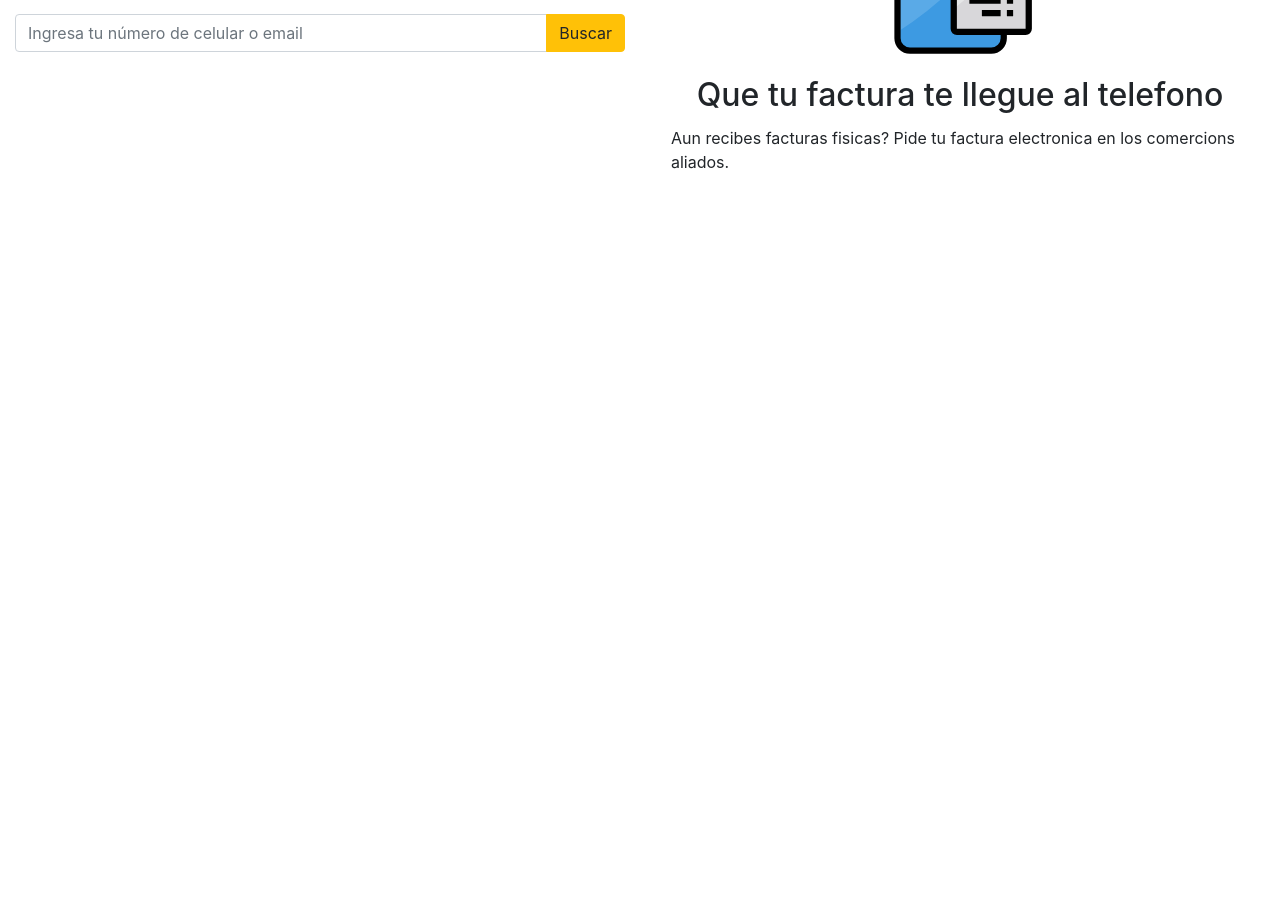
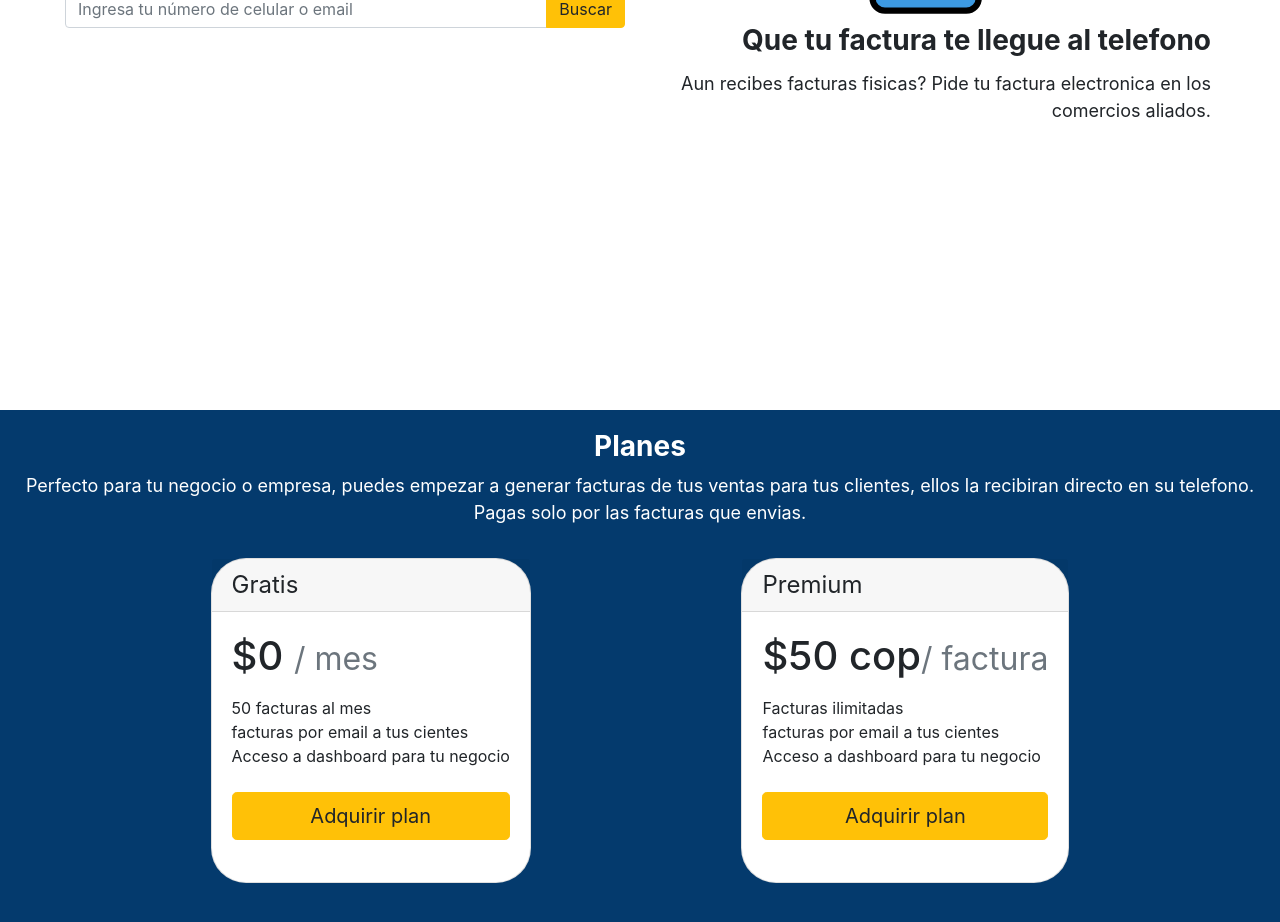
Before and after one commit to Facturala/frontend-app, a React (Create React App) app: page / in a window 1280 px wide. Shown: the part 320-1242 px from the top of the page. Before the commit the page ends 800 px from the top, so only its background shows below. Built offline with nearby package versions, Linux system fonts and the light colour scheme.

Commit message:
planes section added to the landpage

```diff
--- a/public/index.html
+++ b/public/index.html
@@ -11,6 +11,7 @@
 
   <!-- <link rel="manifest" href="%PUBLIC_URL%/manifest.json" /> -->
   <link rel="stylesheet" href="https://stackpath.bootstrapcdn.com/bootstrap/4.3.1/css/bootstrap.min.css" integrity="sha384-ggOyR0iXCbMQv3Xipma34MD+dH/1fQ784/j6cY/iJTQUOhcWr7x9JvoRxT2MZw1T" crossorigin="anonymous"/>
+  <link rel="stylesheet" href="https://cdnjs.cloudflare.com/ajax/libs/animate.css/3.7.2/animate.min.css"/>
   <link href="https://fonts.googleapis.com/css?family=Concert+One&display=swap" rel="stylesheet"/>
   <title>Facturala</title>
 
--- a/src/App.js
+++ b/src/App.js
@@ -1,7 +1,8 @@
 import React from 'react';
 import './App.scss';
 import Header from './components/header/header';
-import BuscarFactura from './components/buscarFactura/buscarFactura'
+import BuscarFactura from './components/buscarFactura/buscarFactura';
+import Planes from './components/planes/planes';
 
 function App() {
   return (
@@ -9,6 +10,7 @@ function App() {
       <Header></Header>
       <section className="container-fluid">
         <BuscarFactura></BuscarFactura>
+        <Planes></Planes>
       </section>
     </div>
   );
--- a/src/components/buscarFactura/buscarFactura.js
+++ b/src/components/buscarFactura/buscarFactura.js
@@ -1,7 +1,6 @@
 import React from 'react';
 import '../../styles/buscarFactura.scss';
 import online from '../../resources/online.svg'
-
 
 export default function BuscarFactura() {
     return (
@@ -15,13 +14,13 @@ export default function BuscarFactura() {
                     </div>
                 </form>
             </section>
-            <section className="buscarFactura-row__section col-md-6">
+            <section className="buscarFactura-row__section col-md-6 animated bounceInRight">
                 <div>
-                    <img src={online}></img>
+                    <img src={online} className=""></img>
                 </div>
-                <article className="card--background card p-3 text-black">
-                    <h2 className="card__title card-title text-center">Que tu factura te llegue al telefono</h2>
-                    <p className="card__text card-text">Aun recibes facturas fisicas? Pide tu factura electronica en los comercions aliados.</p>
+                <article className="card--background card p-1 text-black">
+                    <h2 className="card__title card-title text-right">Que tu factura te llegue al telefono</h2>
+                    <p className="card__text card-text text-right">Aun recibes facturas fisicas? Pide tu factura electronica en los comercios aliados.</p>
                 </article>
             </section>
         </div>
--- /dev/null
+++ b/src/components/planes/planes.js
@@ -0,0 +1,43 @@
+import React from 'react';
+import '../../styles/planes.scss';
+
+export default function Planes() {
+    return (
+        <div className="planes row justify-context-center">
+            <header className="col-md-12 mb-3 text-center text-white">
+                <h2>Planes</h2>
+                <p>Perfecto para tu negocio o empresa, puedes empezar a generar facturas de tus ventas para tus clientes, ellos la recibiran directo en su telefono.
+                <br/>Pagas solo por las facturas que envias.
+                </p>
+            </header>
+            <div class="planes__card card mb-5 box-shadow">
+                <div class="card-header">
+                    <h4 class="my-0 font-weight-normal">Gratis</h4>
+                </div>
+                <div class="card-body">
+                    <h1 class="card-title pricing-card-title">$0 <small class="text-muted">/ mes</small></h1>
+                    <ul class="list-unstyled mt-3 mb-4">
+                        <li>50 facturas al mes</li>
+                        <li>facturas por email a tus cientes</li>
+                        <li>Acceso a dashboard para tu negocio</li>
+                    </ul>
+                    <button type="button" class="btn btn-lg btn-block btn-warning">Adquirir plan</button>
+                </div>
+            </div>
+            <div class="planes__card card mb-5 box-shadow">
+                <div class="card-header">
+                    <h4 class="my-0 font-weight-normal">Premium</h4>
+                </div>
+                <div class="card-body">
+                    <h1 class="card-title pricing-card-title">$50 cop<small class="text-muted">/ factura</small></h1>
+                    <ul class="list-unstyled mt-3 mb-4">
+                        <li>Facturas ilimitadas</li>
+                        <li>facturas por email a tus cientes</li>
+                        <li>Acceso a dashboard para tu negocio</li>
+                    </ul>
+                    <button type="button" class="btn btn-lg btn-block btn-warning">Adquirir plan</button>
+                </div>
+            </div>
+        </div>
+    )
+}
--- a/src/styles/buscarFactura.scss
+++ b/src/styles/buscarFactura.scss
@@ -1,25 +1,17 @@
 @import 'colors&Fonts.scss';
 
-@mixin buscarFactura($pading-top) {
+@mixin buscarFactura($pading-height, $pading-width) {
     justify-content: space-around;
-    padding-top: $pading-top;
-}
-
-.card:not(.card--background) {
-    border-radius: 0;
-    background-color: black;
+    padding: $pading-height $pading-width;
+    min-height: 75vh;
 }
 
 .card--background {
     border: none;
 }
 
-.form {
-    background: black;
-}
-
 .buscarFactura-row {
-    @include buscarFactura(0)
+    @include buscarFactura(0, 30px)
 }
 
 .buscarFactura-row__section:last-child {
@@ -27,16 +19,25 @@
     flex-wrap: wrap;
     justify-content: center;
     img {
-        height: 300px;
+        height: 270px;
     }
     article {
-        max-width: 70vh;
+        max-width: 100%;
     }
+}
+
+p{
+    font-size:$p-size;
+    font-weight: 400;
+}
+h2{
+    font-size: $h2-size;
+    font-weight: bold;
 }
 
 @media(max-width:768px) {
     .buscarFactura-row {
-        @include buscarFactura(4px);
+        @include buscarFactura(4px, 0);
     }
     .buscarFactura-row__section:not(:last-child) {
         padding-top: 0px;
@@ -46,28 +47,27 @@
             margin-top: 30px;
             height: 150px;
         }
-
         article {
             max-width: 100%;
         }
     }
 }
+
 @media(min-width:768px) {
     .buscarFactura-row {
-        @include buscarFactura(50px);
+        @include buscarFactura(10px, 4%);
         align-items:flex-start;
     }
-
     .buscarFactura-row__section:not(:last-child) {
-        padding-top: 90px;
+        padding-top: 100px;
     }
-
     .buscarFactura-row__section:last-child {
         img {
             height: 200px;
         }
-
         article {
+            display: flex;
+            justify-content: flex-end;
             max-width: 100%;
         }
     }
--- a/src/styles/colors&Fonts.scss
+++ b/src/styles/colors&Fonts.scss
@@ -9,4 +9,6 @@ $font-color1: #373D3F;
 
 
 $h1-size: 40px;
+$h2-size: 28px;
+$p-size: 18px;
 $font-title: 'Concert One', cursive;
--- /dev/null
+++ b/src/styles/planes.scss
@@ -0,0 +1,13 @@
+@import 'colors&Fonts.scss';
+
+.planes{
+    padding-top: 20px;
+    display: flex;
+    justify-content: space-evenly;
+    background:$main-color3;
+
+}
+.planes__card{
+    border-radius: 35px;
+    min-height: 325px;
+}
```
